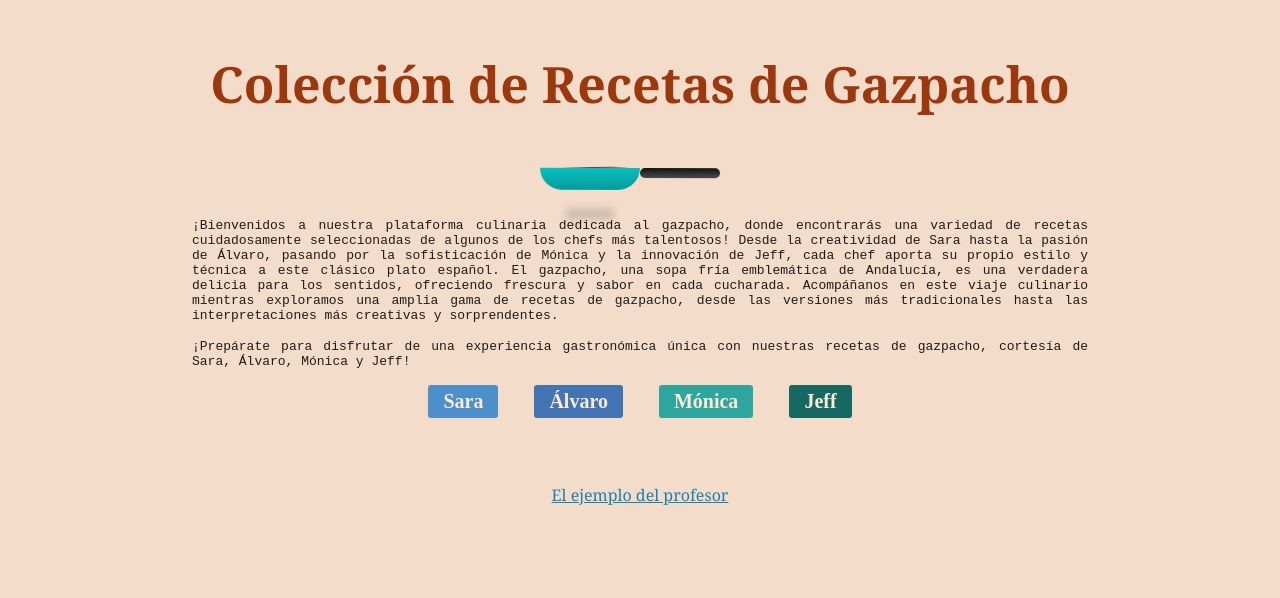
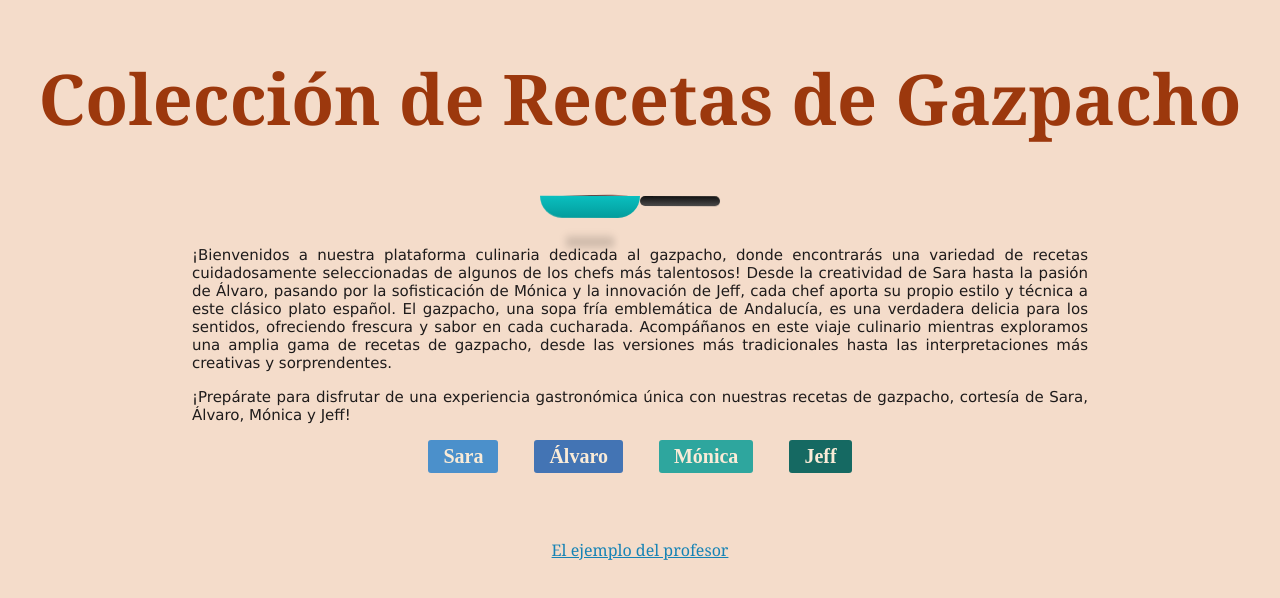
Before and after one commit to Jairos039/gazpacho, a plain HTML site: page index.html in a window 1280 px wide. Drawn offline with Linux system fonts and the light colour scheme.

Commit message:
Aumento letra

```diff
--- a/css/style.css
+++ b/css/style.css
@@ -16,7 +16,7 @@ body {
     /*Selector: en cascada una clase y una etiqueta*/
     text-align: center;
     font-weight: bolder;
-    font-size: 50px;
+    font-size: 70px;
     color: #9c380d;
     font-family: Georgia, 'Times New Roman', Times, serif;
 }
@@ -28,8 +28,8 @@ main {
 .intro {
     /*Selector: clase*/
     margin-bottom: 1rem;
-    font-family:monospace;
-    font-size: 13px;
+    font-family:'Lucida Sans', 'Lucida Sans Regular', 'Lucida Grande', 'Lucida Sans Unicode', Geneva, Verdana, sans-serif;
+    font-size: 15px;
     color: rgb(30, 27, 27);
     text-align: justify;
 }
@@ -37,8 +37,8 @@ main {
 .intro-2{
     /*Selector: clase*/
     margin-bottom: 1rem;
-    font-family:monospace;
-    font-size: 13px;
+    font-family:'Lucida Sans', 'Lucida Sans Regular', 'Lucida Grande', 'Lucida Sans Unicode', Geneva, Verdana, sans-serif;
+    font-size: 15px;
     color: rgb(30, 27, 27);
     text-align: justify;
 }
```
